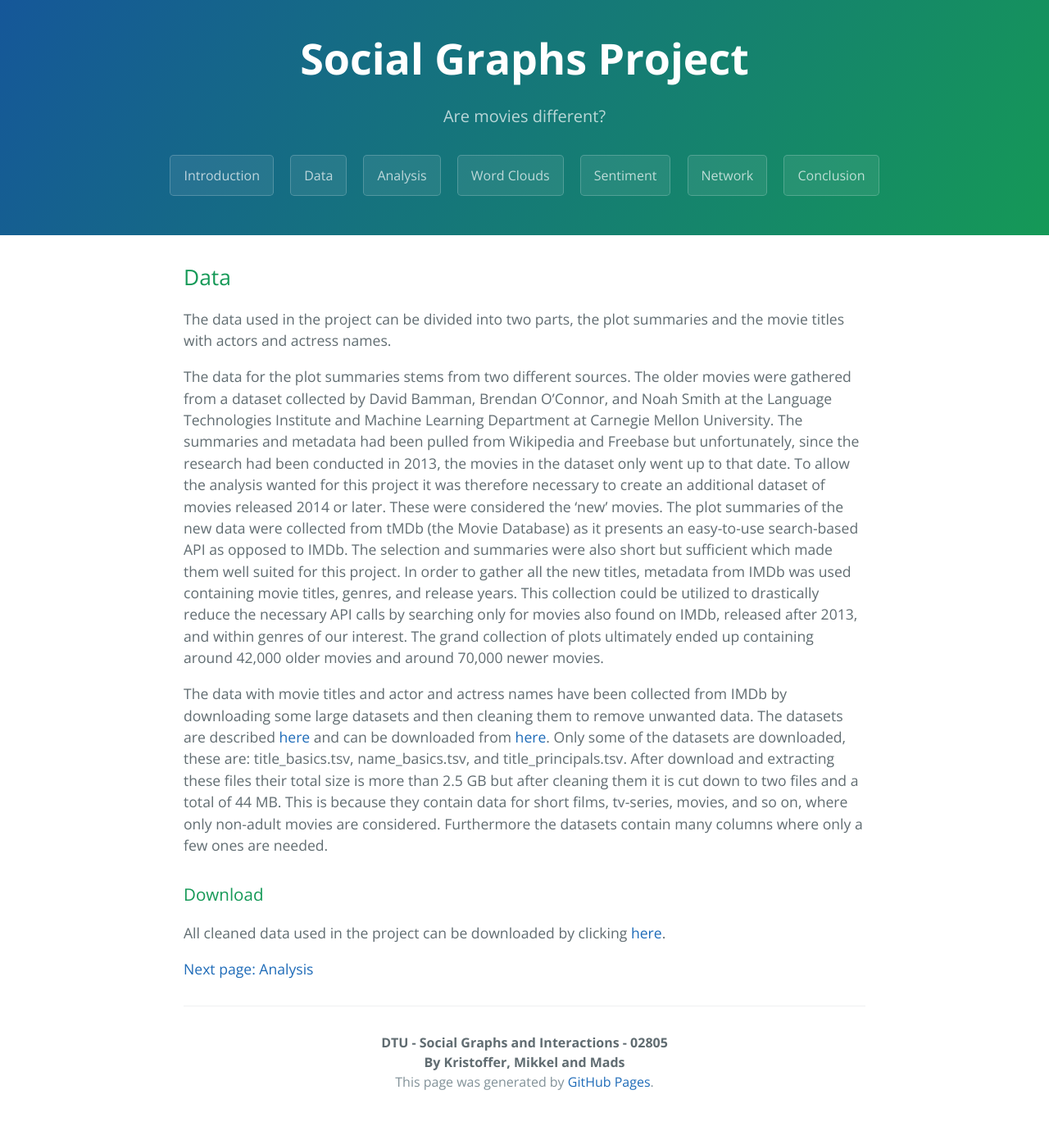
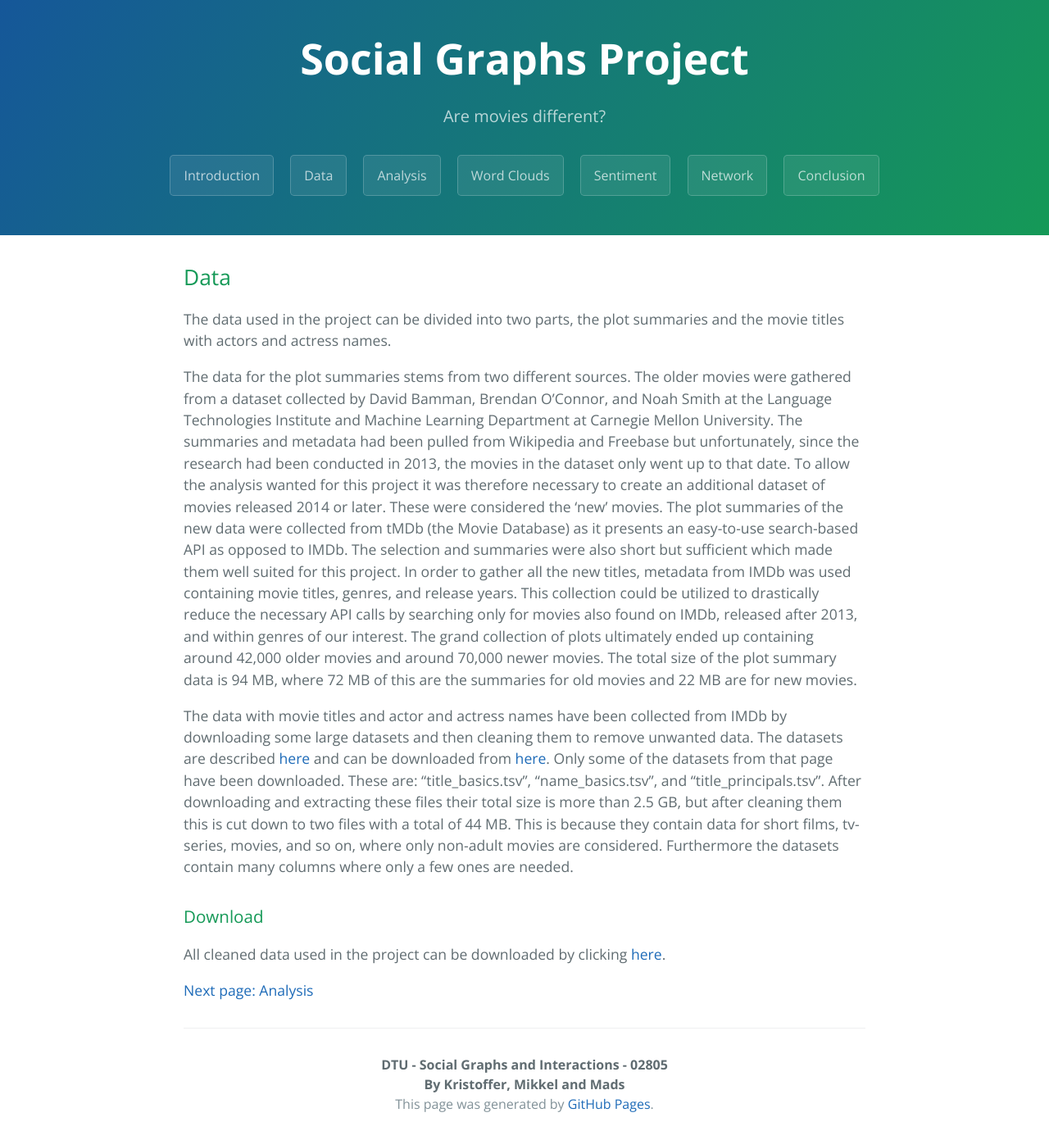
Before and after one commit to MBJohansen/Social-Graphs-Project, a Jekyll site: the page built from docs/data.md, in a window 1280 px wide. Shown: the whole page at 82% size. Built offline with Jekyll 4.4.1, drawn with Linux system fonts in a browser that asks for light colours; our own code applies the rules of GitHub Pages for plain Markdown files; before the commit the page ends 1364 px from its top, so only the background shows below that.

```diff
--- a/docs/data.md
+++ b/docs/data.md
@@ -3,15 +3,11 @@
 
 The data used in the project can be divided into two parts, the plot summaries and the movie titles with actors and actress names.
 
-The data for the plot summaries stems from two different sources. The older movies were gathered from a dataset collected by David Bamman, Brendan O'Connor, and Noah Smith at the Language Technologies Institute and Machine Learning Department at Carnegie Mellon University. The summaries and metadata had been pulled from Wikipedia and Freebase but unfortunately, since the research had been conducted in 2013, the movies in the dataset only went up to that date. To allow the analysis wanted for this project it was therefore necessary to create an additional dataset of movies released 2014 or later. These were considered the 'new' movies. The plot summaries of the new data were collected from tMDb (the Movie Database) as it presents an easy-to-use search-based API as opposed to IMDb. The selection and summaries were also short but sufficient which made them well suited for this project. In order to gather all the new titles, metadata from IMDb was used containing movie titles, genres, and release years. This collection could be utilized to drastically reduce the necessary API calls by searching only for movies also found on IMDb, released after 2013, and within genres of our interest. The grand collection of plots ultimately ended up containing around 42,000 older movies and around 70,000 newer movies.
+The data for the plot summaries stems from two different sources. The older movies were gathered from a dataset collected by David Bamman, Brendan O'Connor, and Noah Smith at the Language Technologies Institute and Machine Learning Department at Carnegie Mellon University. The summaries and metadata had been pulled from Wikipedia and Freebase but unfortunately, since the research had been conducted in 2013, the movies in the dataset only went up to that date. To allow the analysis wanted for this project it was therefore necessary to create an additional dataset of movies released 2014 or later. These were considered the 'new' movies. The plot summaries of the new data were collected from tMDb (the Movie Database) as it presents an easy-to-use search-based API as opposed to IMDb. The selection and summaries were also short but sufficient which made them well suited for this project. In order to gather all the new titles, metadata from IMDb was used containing movie titles, genres, and release years. This collection could be utilized to drastically reduce the necessary API calls by searching only for movies also found on IMDb, released after 2013, and within genres of our interest. The grand collection of plots ultimately ended up containing around 42,000 older movies and around 70,000 newer movies. The total size of the plot summary data is 94 MB, where 72 MB of this are the summaries for old movies and 22 MB are for new movies.
 
 
 
-The data with movie titles and actor and actress names have been collected from IMDb by downloading some large datasets and then cleaning them to remove unwanted data.
-The datasets are described [here](https://www.imdb.com/interfaces/) and can be downloaded from [here](https://datasets.imdbws.com/).
-Only some of the datasets are downloaded, these are: title_basics.tsv, name_basics.tsv, and title_principals.tsv.
-After download and extracting these files their total size is more than 2.5 GB but after cleaning them it is cut down to two files and a total of 44 MB.
-This is because they contain data for short films, tv-series, movies, and so on, where only non-adult movies are considered.
+The data with movie titles and actor and actress names have been collected from IMDb by downloading some large datasets and then cleaning them to remove unwanted data. The datasets are described [here](https://www.imdb.com/interfaces/) and can be downloaded from [here](https://datasets.imdbws.com/). Only some of the datasets from that page have been downloaded. These are: "title_basics.tsv", "name_basics.tsv", and "title_principals.tsv". After downloading and extracting these files their total size is more than 2.5 GB, but after cleaning them this is cut down to two files with a total of 44 MB. This is because they contain data for short films, tv-series, movies, and so on, where only non-adult movies are considered.
 Furthermore the datasets contain many columns where only a few ones are needed.
 
 ### Download
```
Also changed, not shown: docs/index.md (+1 -1 lines), Data/README.txt.
